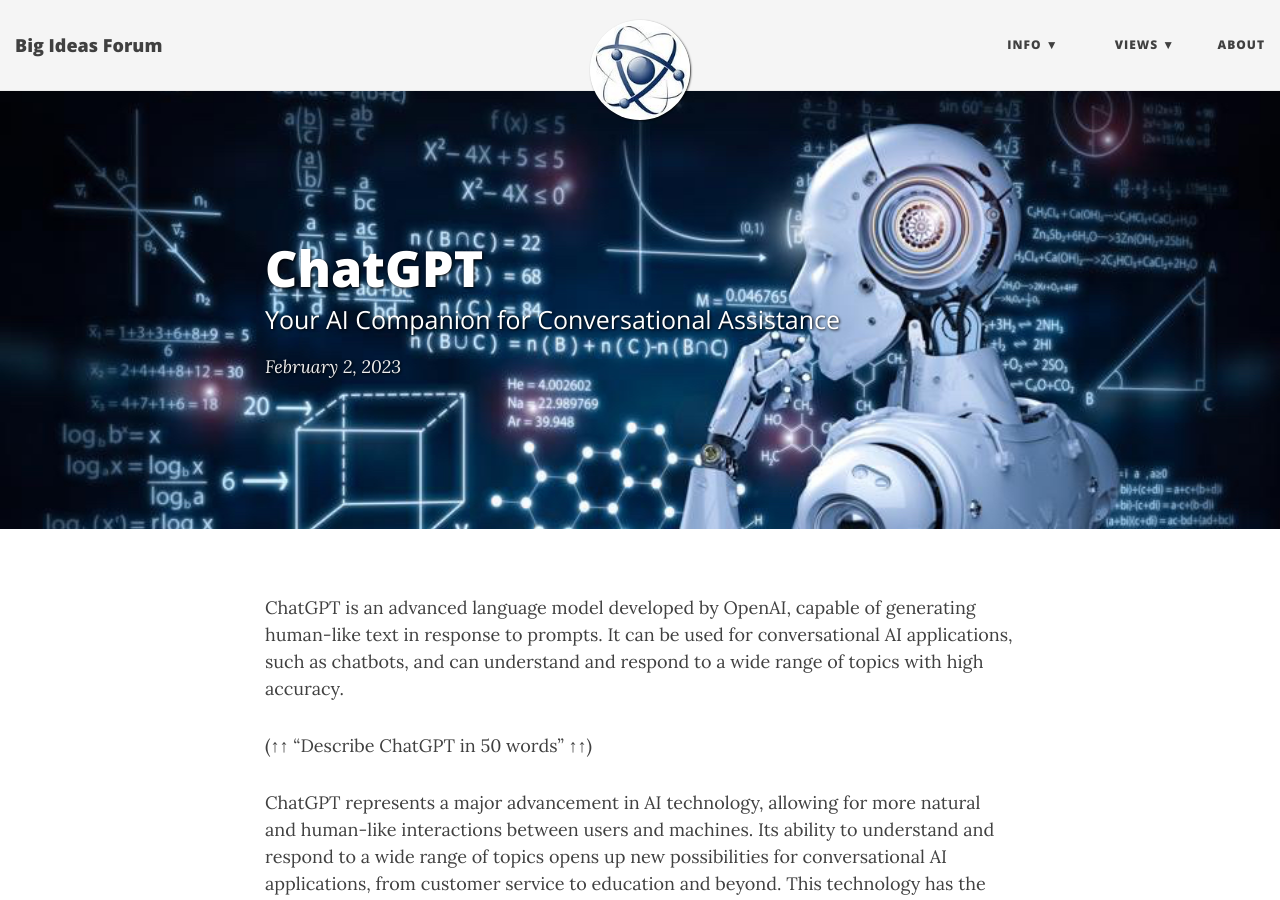
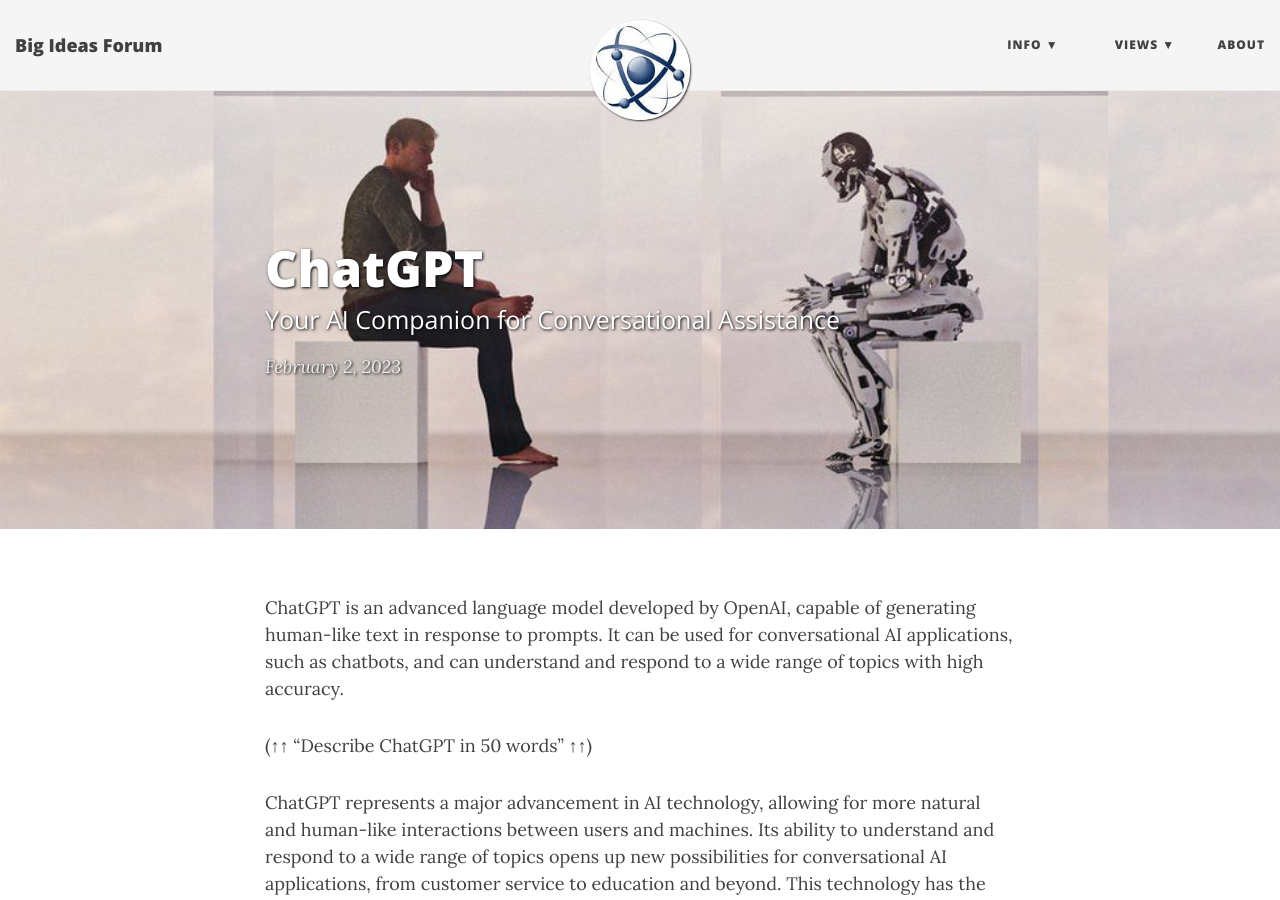
Before and after one commit to BigIdeasForum/bigideasforum.github.io, a Jekyll site: the page built from _posts/2023/2023-02-02-chatgpt.md, in a window 1280 px wide and 900 px high. Built offline with Jekyll 4.4.1, drawn with Linux system fonts in a browser that asks for light colours; nearby versions of some CDN libraries.

Commit message:
update image

```diff
--- a/_posts/2023/2023-02-02-chatgpt.md
+++ b/_posts/2023/2023-02-02-chatgpt.md
@@ -5,7 +5,7 @@
 date:   2023-02-02 16:30:00
 categories: Kevin
 tags: [Artificial Intelligence]
-bigimg: /img/ChatGPT.jpg
+bigimg: /img/chatgpt.jpg
 ---
 ChatGPT is an advanced language model developed by OpenAI, capable of generating human-like text in response to prompts. It can be used for conversational AI applications, such as chatbots, and can understand and respond to a wide range of topics with high accuracy.
 
```
Also changed, not shown: _posts/2023/2023-03-02-dalle.md (+1 -1 lines), img/ChatGPT.jpg.
